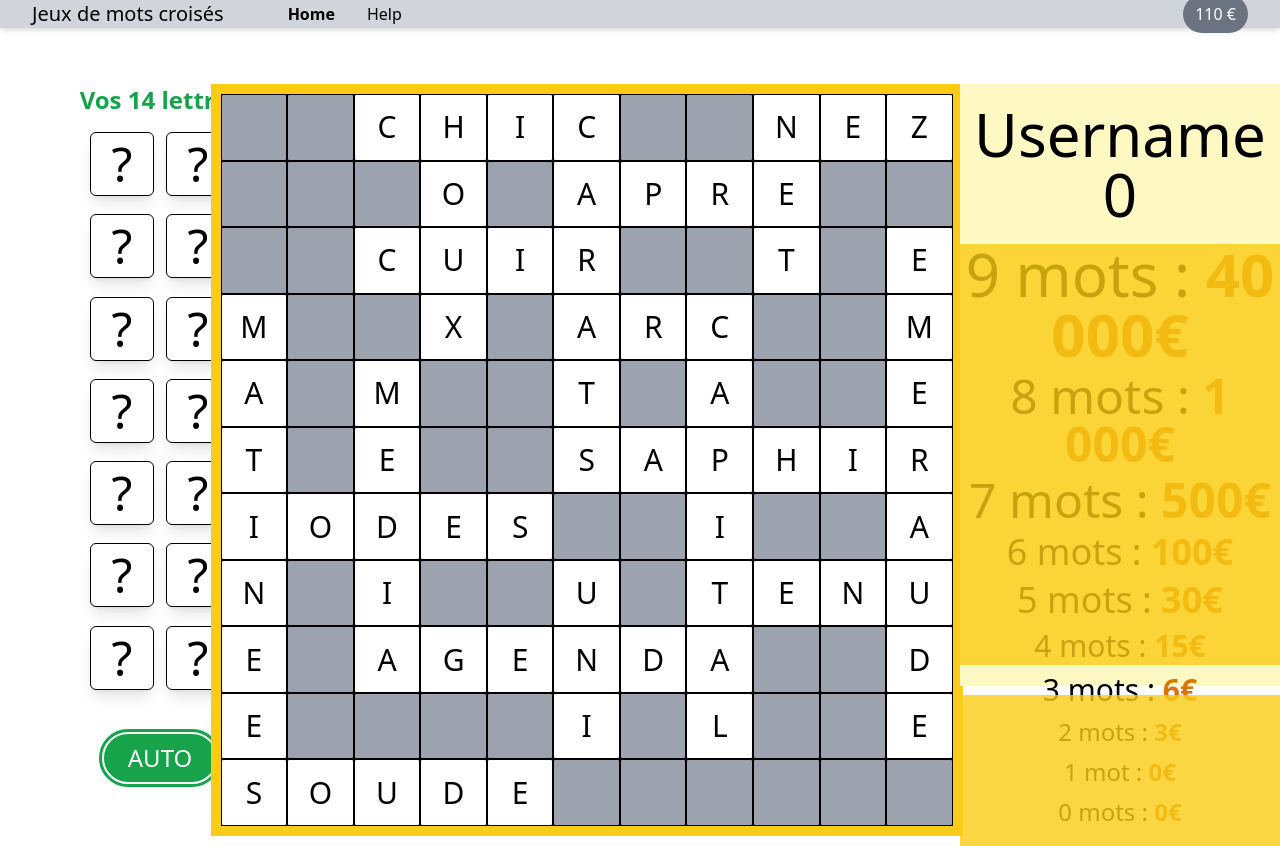
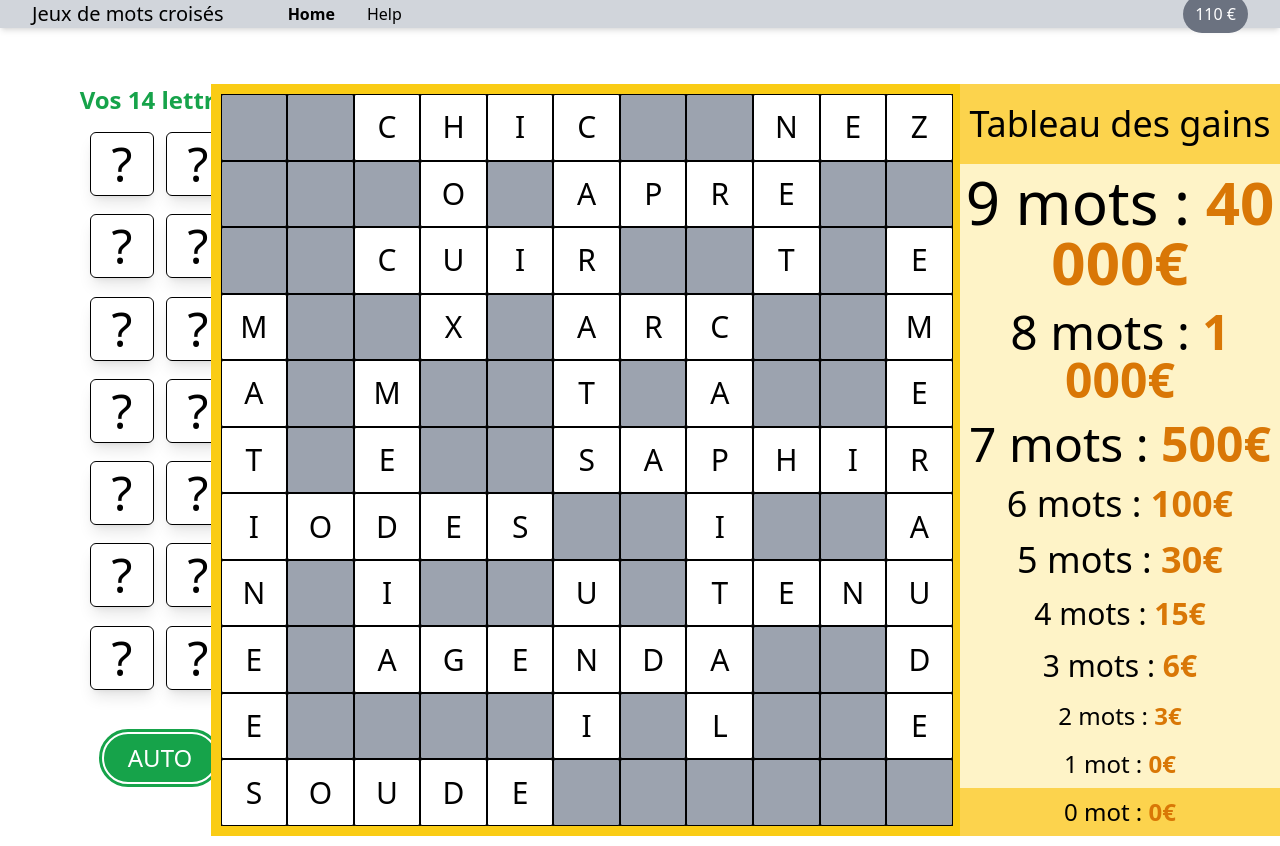
Before and after one commit to nbert71/mots-croises-front, a Svelte app: page / in a window 1280 px wide. Built offline with nearby package versions, Linux system fonts and the light colour scheme.

Commit message:
💄 style gains

```diff
--- a/src/components/Gains.svelte
+++ b/src/components/Gains.svelte
@@ -1,19 +1,19 @@
-<div class="w-1/4 bg-yellow-100 h-4/5">
-    <h2 class="text-center text-6xl my-5">Username {finded}</h2>
+<div class="w-1/4 bg-amber-100 h-min">
+    <h2 class="text-center text-4xl py-5 bg-amber-300">Tableau des gains</h2>
     <div class="relative h-full">
-        <p class="text-6xl text-center my-2">9 mots : <span class="inline font-black text-amber-600">40 000€</span></p>
-        <p class="text-5xl text-center my-2">8 mots : <span class="inline font-black text-amber-600">1 000€</span></p>
-        <p class="text-5xl text-center my-2">7 mots : <span class="inline font-black text-amber-600">500€</span></p>
-        <p class="text-4xl text-center my-2">6 mots : <span class="inline font-black text-amber-600">100€</span></p>
-        <p class="text-4xl text-center my-2">5 mots : <span class="inline font-black text-amber-600">30€</span></p>
-        <p class="text-3xl text-center my-2">4 mots : <span class="inline font-black text-amber-600">15€</span></p>
-        <p class="text-3xl text-center my-2">3 mots : <span class="inline font-black text-amber-600">6€</span></p>
-        <p class="text-2xl text-center my-2">2 mots : <span class="inline font-black text-amber-600">3€</span></p>
-        <p class="text-2xl text-center my-2">1 mot : <span class="inline font-black text-amber-600">0€</span></p>
-        <p class="text-2xl text-center my-2">0 mots : <span class="inline font-black text-amber-600">0€</span></p>
-        <div class="absolute z-10 top-0 bottom-[30%] couleur-cache w-full"></div>
+        <p class="text-6xl echelon" class:current={finded == 9}>9 mots : <span class="money">40 000€</span></p>
+        <p class="text-5xl echelon" class:current={finded == 8}>8 mots : <span class="money">1 000€</span></p>
+        <p class="text-5xl echelon" class:current={finded == 7}>7 mots : <span class="money">500€</span></p>
+        <p class="text-4xl echelon" class:current={finded == 6}>6 mots : <span class="money">100€</span></p>
+        <p class="text-4xl echelon" class:current={finded == 5}>5 mots : <span class="money">30€</span></p>
+        <p class="text-3xl echelon" class:current={finded == 4}>4 mots : <span class="money">15€</span></p>
+        <p class="text-3xl echelon" class:current={finded == 3}>3 mots : <span class="money">6€</span></p>
+        <p class="text-2xl echelon" class:current={finded == 2}>2 mots : <span class="money">3€</span></p>
+        <p class="text-2xl echelon" class:current={finded == 1}>1 mot : <span class="money">0€</span></p>
+        <p class="text-2xl echelon" class:current={finded == 0}>0 mot : <span class="money">0€</span></p>
+        <!-- <div class="absolute z-10 top-0 bottom-[30%] couleur-cache w-full"></div>
         <div class="absolute z-10 bottom-[75%] top-[70%] w-full"></div>
-        <div class="absolute z-10 bottom-0 top-[75%] couleur-cache w-full"></div>
+        <div class="absolute z-10 bottom-0 top-[75%] couleur-cache w-full"></div> -->
     </div>
 </div>
 
@@ -22,6 +22,12 @@
 </script>
 
 <style>
+    .money { @apply inline font-black text-amber-600;}
+    .echelon { @apply text-center py-2;}
+
+    .current { @apply bg-amber-300 transition-all duration-500;}
+    /* .current>.money{ @apply text-white;} */
+
     .couleur-cache{
         background-color: rgba(250,204,21,0.8);
     }
```
